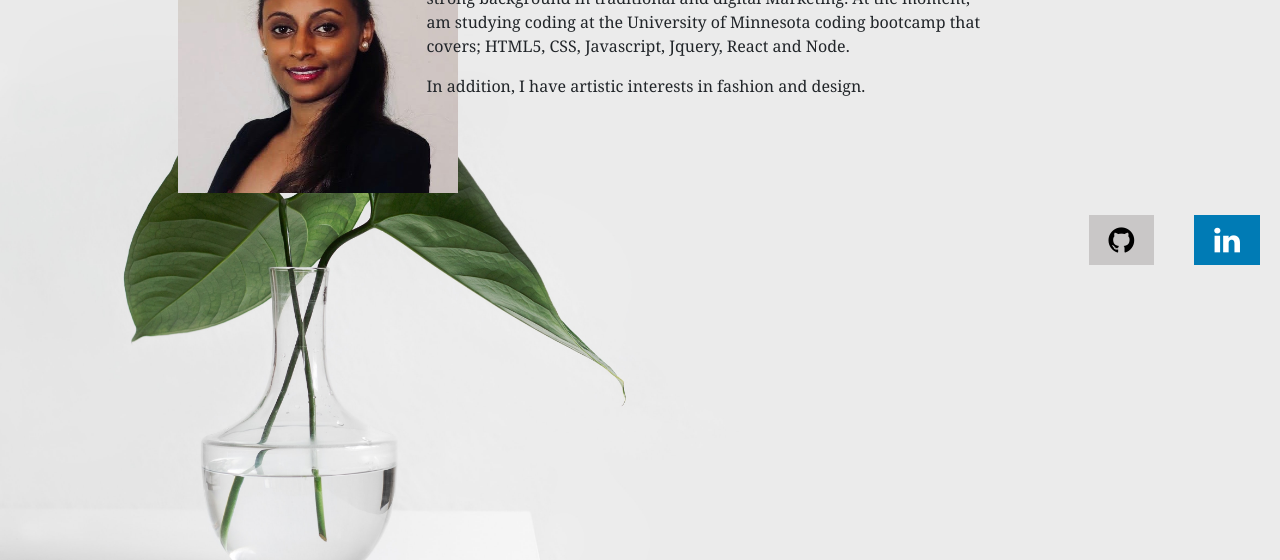
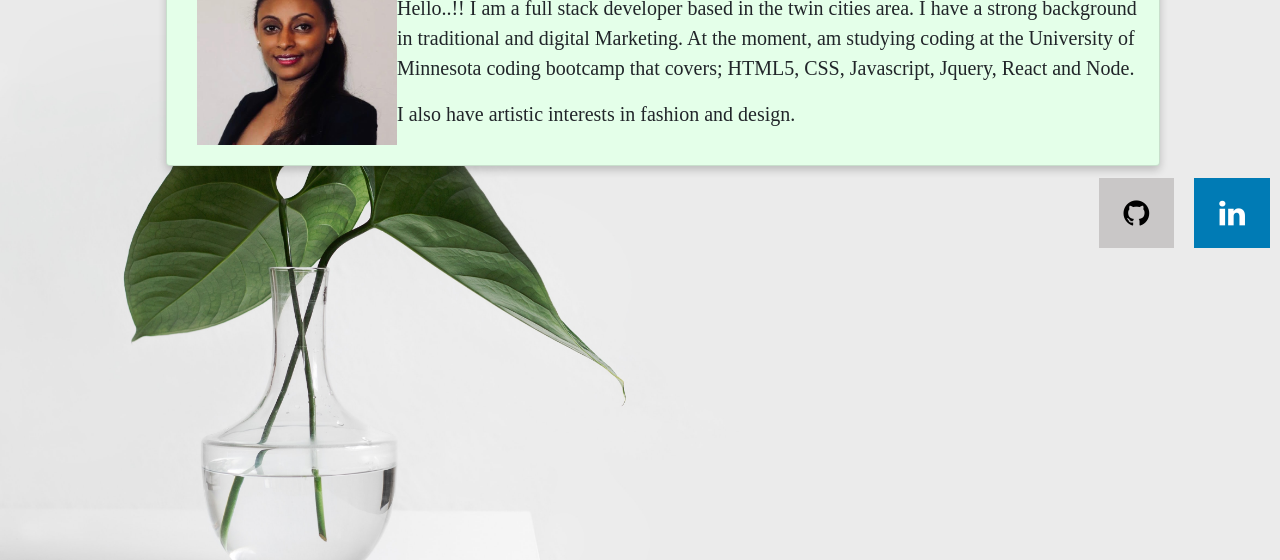
Before and after one commit to betielbetu/My-Portfolio, a plain HTML site: page index.html in a window 1280 px wide. Shown: the part 240-800 px from the top of the page. Drawn offline with nearby package versions, Linux system fonts and the light colour scheme.

Commit message:
clean code

```diff
--- a/index.html
+++ b/index.html
@@ -2,7 +2,7 @@
 <html lang="en">
 
 <head>
-  <!-- Required meta tags -->
+
   <meta charset="utf-8">
   <meta name="viewport" content="width=device-width, initial-scale=1">
   <!-- Bootstrap CSS -->
@@ -28,16 +28,17 @@
   </a>
   <div class="container">
     <div class="row">
-      <div class="col-md-3">
-        <img src="images/IMG_1634.jpeg" alt="pic" style="float:left;" width="280px">
-      </div>
-      <div class="col-md-7">
+      <div class="card">
+      <div class="col-md-12">
+        <div class="image-g">
+        <img src="images/IMG_1634.jpeg" alt="pic" width="200px"></div>
         <h2>About me...</h2>
         <p>Hello..!! I am a full stack developer based in the twin cities area. I have a strong background in
           traditional and digital Marketing. At the moment, am studying coding at the University of Minnesota
           coding bootcamp that covers; HTML5, CSS, Javascript, Jquery, React and Node.
         </p>
-        <p>In addition, I have artistic interests in fashion and design.</p>
+        <p>I also have artistic interests in fashion and design.</p>
+      </div>
       </div>
     </div>
   </div>
--- a/style.css
+++ b/style.css
@@ -5,14 +5,30 @@ body {
 
 }
 
-.col-md-6 {
-  margin-top: 20px;
+.col-md-12 {
+  margin-top: 10px;
   margin-right: 20px;
-  margin-inline-start: 50px;
-  font-size: 24px;
+  margin-inline-start: 10px;
+  font-size: 20px;
   font-family: 'Times New Roman', Times, serif;
+  text-align: left;
+}
 
+.card{
+  width: 80%;
+  height: auto;
+  flex-flow: wrap;
+  max-width: 1000px;
+  flex: 2;
+  padding: 20px 20px;
+  background-color: rgb(228, 255, 233);
 }
+
+.image-g{
+  object-position: left;
+  float: left;
+}
+
 
 .topnav {
   overflow: hidden;
@@ -20,6 +36,7 @@ body {
   padding-top: 10px;
   font-size: xx-large;
 }
+
 
 .topnav a {
   float: left;
@@ -43,10 +60,7 @@ body {
   margin-top: 80px;
   margin-left: 80px;
 }
-.col-md-7{
-  text-align: left;
-  font-family: Georgia, 'Times New Roman', Times, serif;
-}
+
 
 /* Style inputs */
 input[type=text], select, textarea {
@@ -70,27 +84,12 @@ input[type=submit]:hover {
   background-color: #45a049;
 }
 
-/* Style the container/contact section */
+
 .container1{
   border-radius: 5px;
   background-color: #f2f2f2;
   padding: 10px;
   float: left;
-}
-
-/* Create two columns that float next to eachother */
-.column {
-  float: left;
-  width: 50%;
-  margin-top: 6px;
-  padding: 20px;
-}
-
-/* Clear floats after the columns */
-.row:after {
-  content: "";
-  display: table;
-  clear: both;
 }
 
 /* Responsive layout - when the screen is less than 600px wide, make the two columns stack on top of each other instead of next to each other */
@@ -115,11 +114,11 @@ input[type=submit]:hover {
 }
 
 .fa {
-  padding: 10px 20px;
+  padding: 20px 25px;
   font-size: 30px;
   text-align: center;
   text-decoration: none;
-  margin: 20px 20px;
+  margin: 10px 10px;
   float: right;
 }
 .download{
```
Also changed, not shown: images/unnamed.jpg (added).
